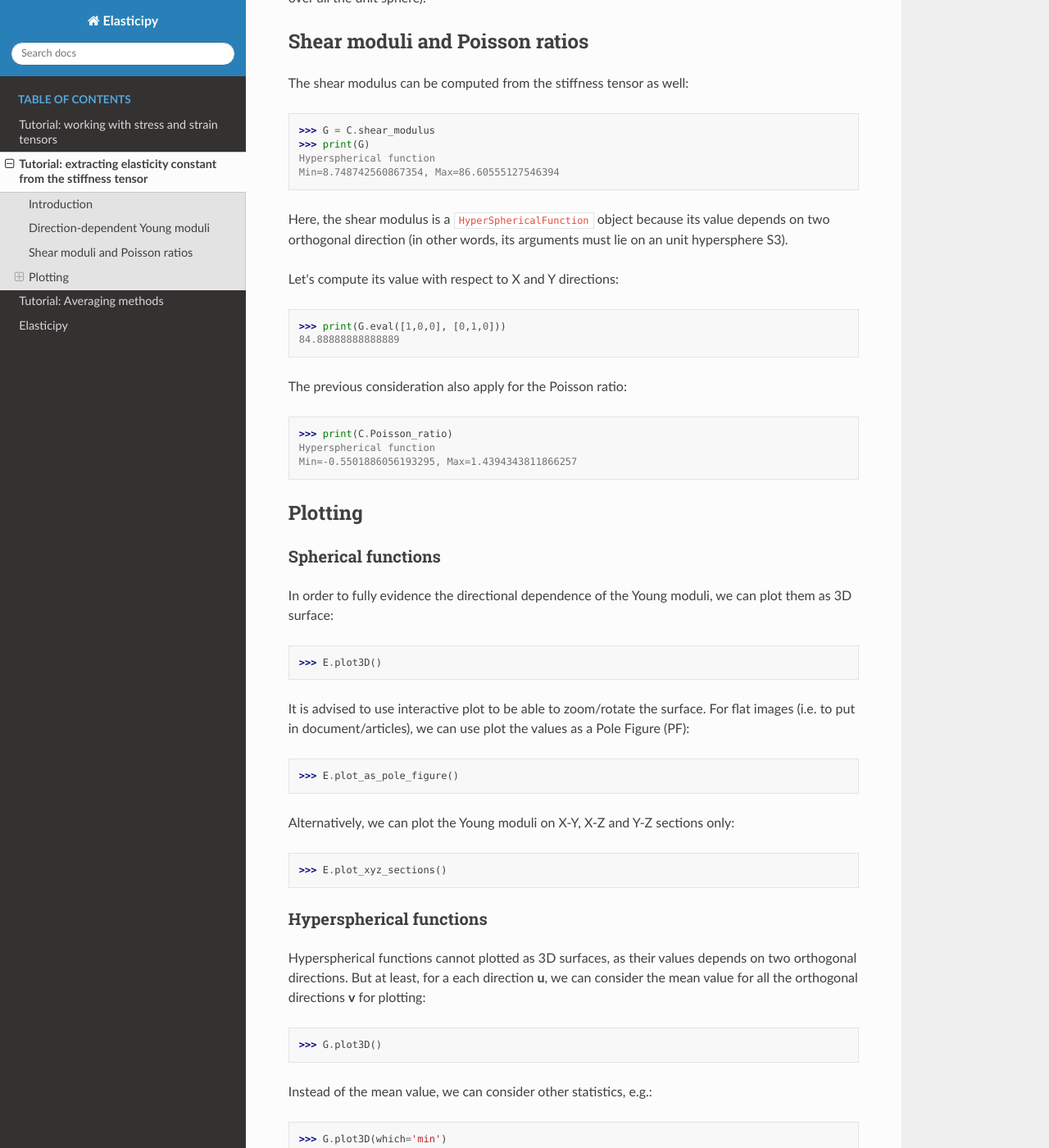
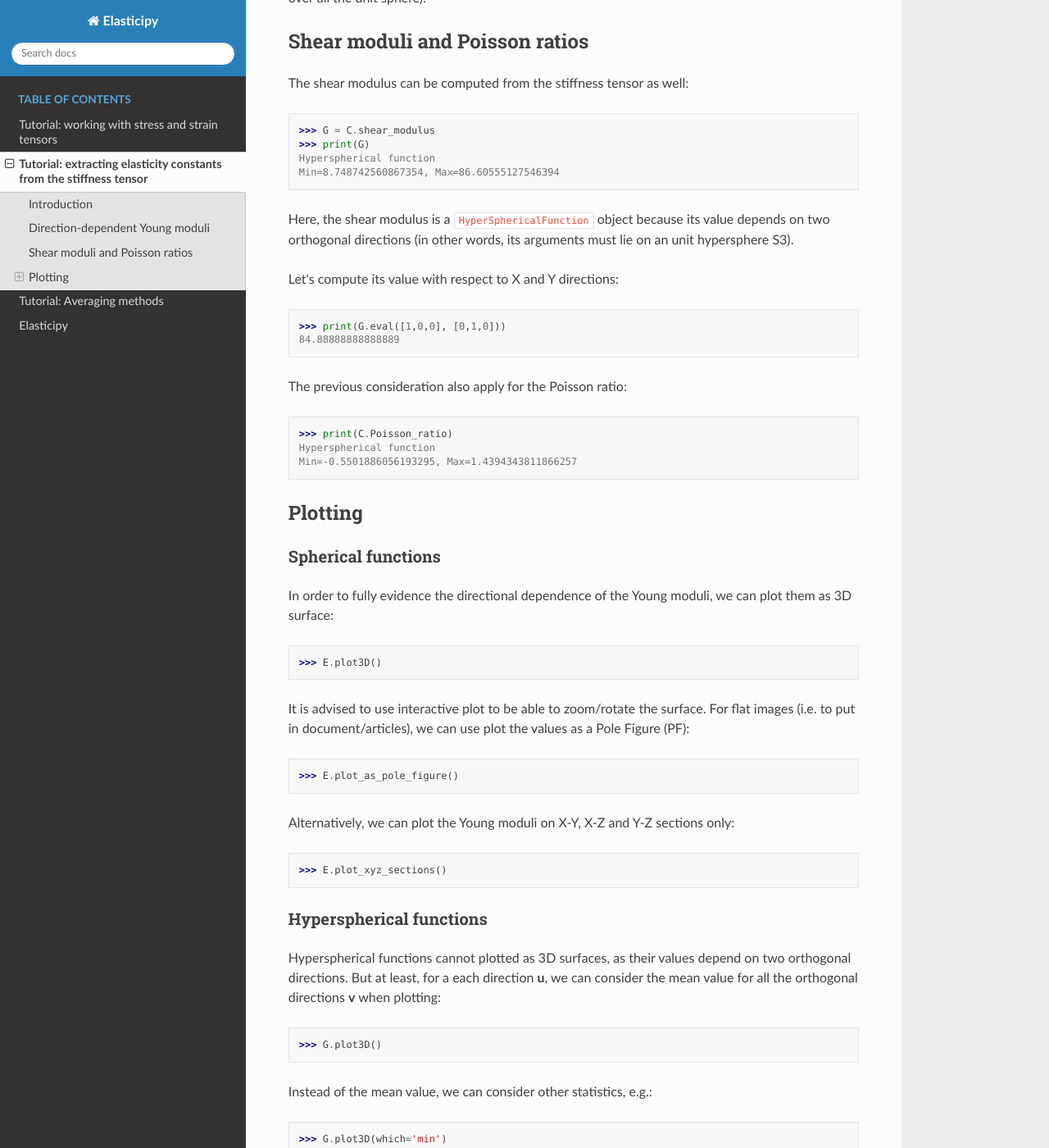
Before and after one commit to DorianDepriester/Elasticipy, a Sphinx documentation site: the page built from docs/source/example_StiffnessTensor.rst, in a window 1280 px wide and 1400 px high, scrolled down 1426 px. Shown: the whole window at 82% size. Built offline with Sphinx 7.4.7 and the Read the Docs theme 3.1.0, drawn with Linux system fonts in a browser that asks for light colours; some of the changed text lies outside the part shown.

Commit message:
Add missing 's' in title Fix typos

```diff
--- a/docs/source/example_StiffnessTensor.rst
+++ b/docs/source/example_StiffnessTensor.rst
@@ -1,5 +1,5 @@
-Tutorial: extracting elasticity constant from the stiffness tensor
-==================================================================
+Tutorial: extracting elasticity constants from the stiffness tensor
+===================================================================
 
 
 Introduction
@@ -67,8 +67,8 @@ The shear modulus can be computed from the stiffness tensor as well:
     Hyperspherical function
     Min=8.748742560867354, Max=86.60555127546394
 
-Here, the shear modulus is a ``HyperSphericalFunction`` object because its value depends on two orthogonal direction (in
-other words, its arguments must lie on an unit hypersphere S3).
+Here, the shear modulus is a ``HyperSphericalFunction`` object because its value depends on two orthogonal directions
+(in other words, its arguments must lie on an unit hypersphere S3).
 
 Let's compute its value with respect to X and Y directions:
 
@@ -101,8 +101,8 @@ Alternatively, we can plot the Young moduli on X-Y, X-Z and Y-Z sections only:
 
 Hyperspherical functions
 ~~~~~~~~~~~~~~~~~~~~~~~~
-Hyperspherical functions cannot plotted as 3D surfaces, as their values depends on two orthogonal directions.
-But at least, for a each direction **u**, we can consider the mean value for all the orthogonal directions **v** for
+Hyperspherical functions cannot plotted as 3D surfaces, as their values depend on two orthogonal directions.
+But at least, for a each direction **u**, we can consider the mean value for all the orthogonal directions **v** when
 plotting:
 
     >>> G.plot3D() # doctest: +SKIP
```
Also changed, not shown: other parts of docs/source/example_StiffnessTensor.rst (+1 -1 lines).
